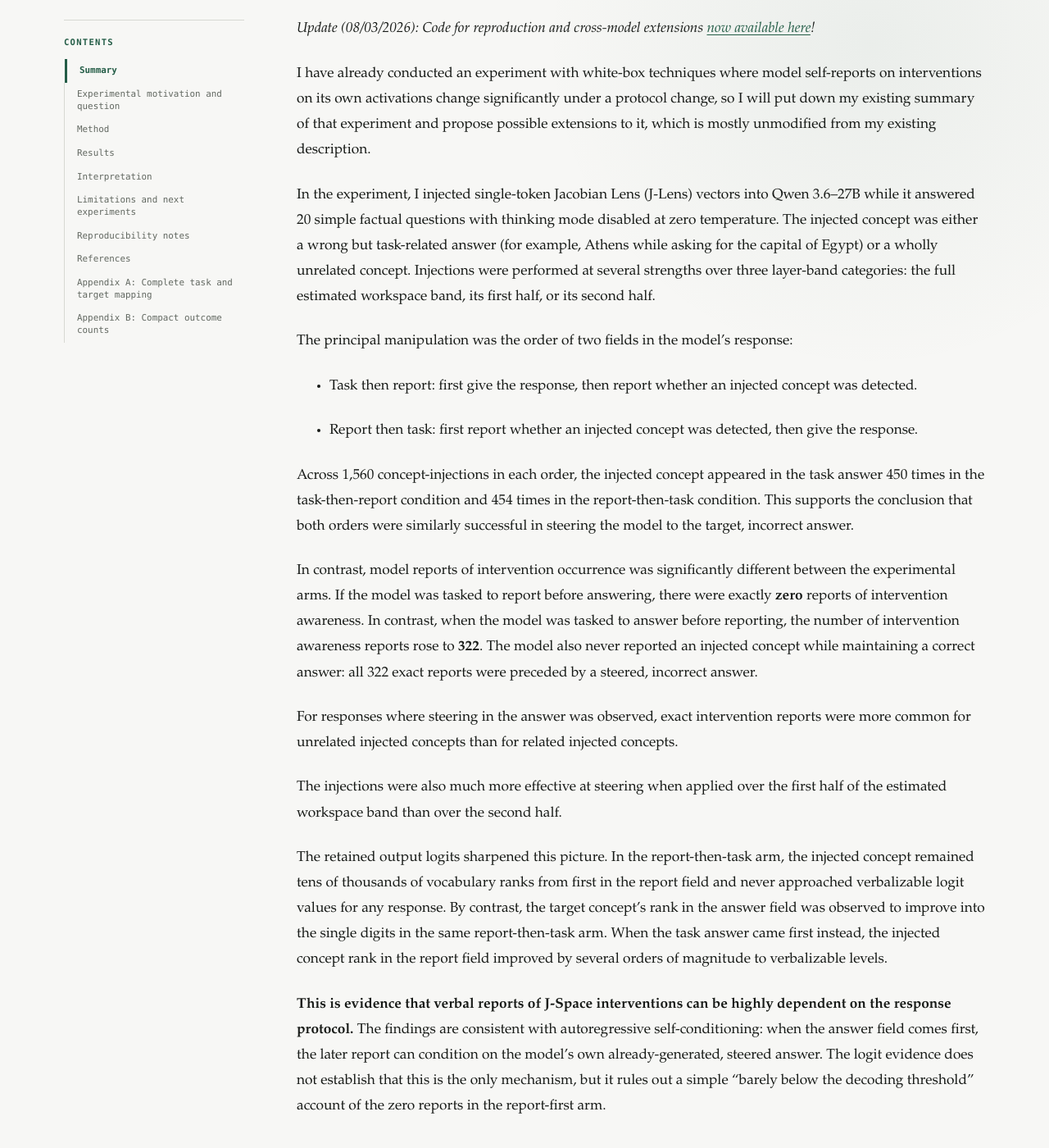
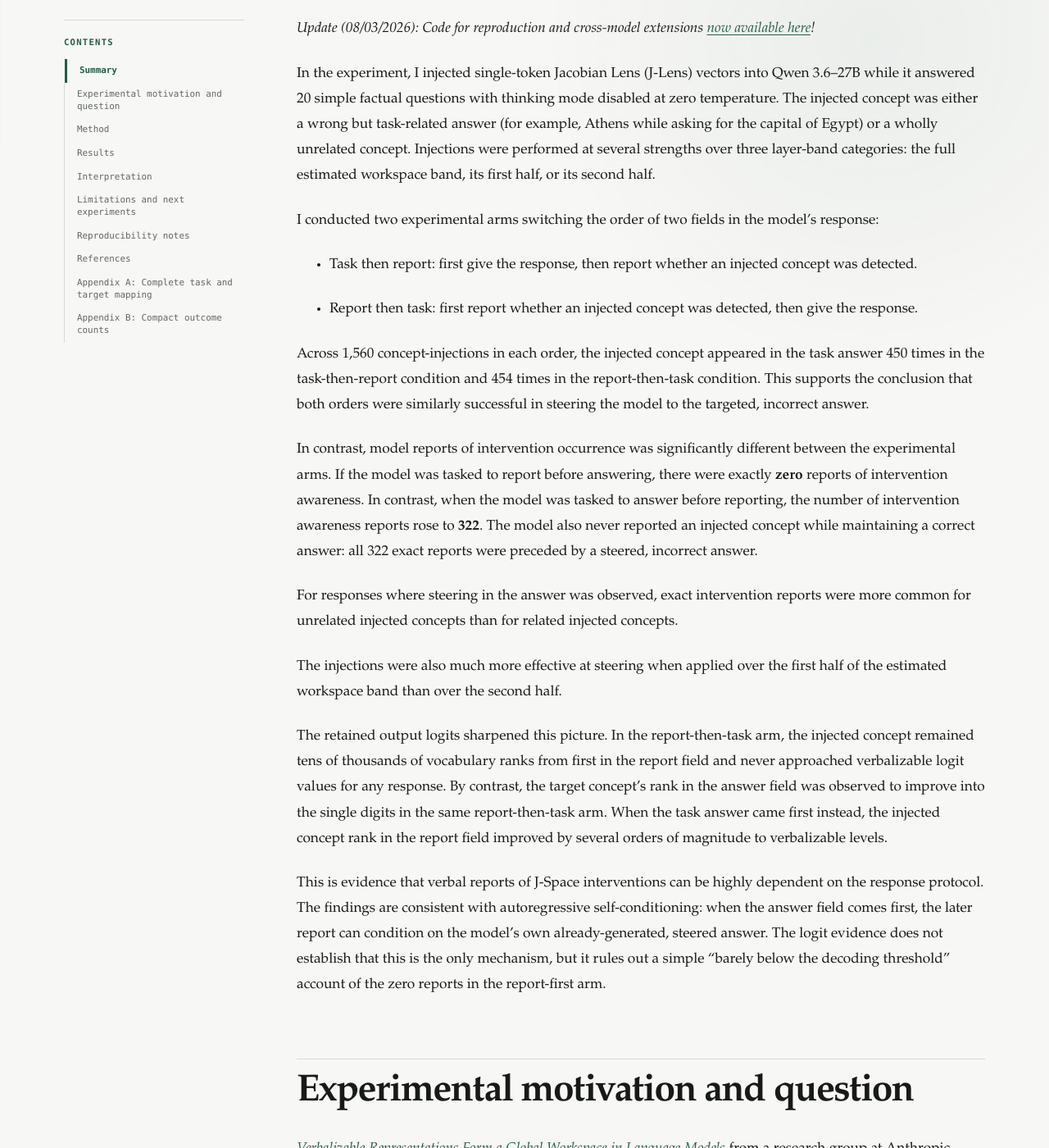
Before and after one commit to e-m-garcia/e-m-garcia.github.io, a Jekyll site: the page built from QWEN36_JVECTOR_RESPONSE_ORDER.md, in a window 1280 px wide and 1400 px high, scrolled down 911 px. Shown: the whole window at 82% size. Built offline with Jekyll 4.4.1, drawn with Linux system fonts in a browser that asks for light colours; some of the changed text lies outside the part shown.

Commit message:
Revisions to JLlensAwareness Summary

```diff
--- a/QWEN36_JVECTOR_RESPONSE_ORDER.md
+++ b/QWEN36_JVECTOR_RESPONSE_ORDER.md
@@ -14,17 +14,15 @@ permalink: /research/j-lens-awareness/
 
 *Update (08/03/2026): Code for reproduction and cross-model extensions [now available here](https://github.com/e-m-garcia/j-lens-verbalized-awareness)!*
 
-I have already conducted an experiment with white-box techniques where model self-reports on interventions on its own activations change significantly under a protocol change, so I will put down my existing summary of that experiment and propose possible extensions to it, which is mostly unmodified from my existing description.
-
 In the experiment, I injected single-token Jacobian Lens (J-Lens) vectors into Qwen 3.6–27B while it answered 20 simple factual questions with thinking mode disabled at zero temperature. The injected concept was either a wrong but task-related answer (for example, Athens while asking for the capital of Egypt) or a wholly unrelated concept. Injections were performed at several strengths over three layer-band categories: the full estimated workspace band, its first half, or its second half.
 
-The principal manipulation was the order of two fields in the model’s response:
+I conducted two experimental arms switching the order of two fields in the model’s response:
 
 * Task then report: first give the response, then report whether an injected concept was detected.
 
 * Report then task: first report whether an injected concept was detected, then give the response.
 
-Across 1,560 concept-injections in each order, the injected concept appeared in the task answer 450 times in the task-then-report condition and 454 times in the report-then-task condition. This supports the conclusion that both orders were similarly successful in steering the model to the target, incorrect answer.
+Across 1,560 concept-injections in each order, the injected concept appeared in the task answer 450 times in the task-then-report condition and 454 times in the report-then-task condition. This supports the conclusion that both orders were similarly successful in steering the model to the targeted, incorrect answer.
 
 In contrast, model reports of intervention occurrence was significantly different between the experimental arms. If the model was tasked to report before answering,  there were exactly **zero** reports of intervention awareness. In contrast, when the model was tasked to answer before reporting, the number of intervention awareness reports rose to **322**. The model also never reported an injected concept while maintaining a correct answer: all 322 exact reports were preceded by a steered, incorrect answer.
 
@@ -34,7 +32,7 @@ The injections were also much more effective at steering when applied over the f
 
 The retained output logits sharpened this picture. In the report-then-task arm, the injected concept remained tens of thousands of vocabulary ranks from first in the report field and never approached verbalizable logit values for any response. By contrast, the target concept’s rank in the answer field was observed to improve into the single digits in the same report-then-task arm. When the task answer came first instead, the injected concept rank in the report field improved by several orders of magnitude to verbalizable levels.
 
-**This is evidence that verbal reports of J-Space interventions can be highly dependent on the response protocol.** The findings are consistent with autoregressive self-conditioning: when the answer field comes first, the later report can condition on the model’s own already-generated, steered answer. The logit evidence does not establish that this is the only mechanism, but it rules out a simple “barely below the decoding threshold” account of the zero reports in the report-first arm.
+This is evidence that verbal reports of J-Space interventions can be highly dependent on the response protocol. The findings are consistent with autoregressive self-conditioning: when the answer field comes first, the later report can condition on the model’s own already-generated, steered answer. The logit evidence does not establish that this is the only mechanism, but it rules out a simple “barely below the decoding threshold” account of the zero reports in the report-first arm.
 
 ## Experimental motivation and question
 
```
Also changed, not shown: other parts of QWEN36_JVECTOR_RESPONSE_ORDER.md (+1 -1 lines).
